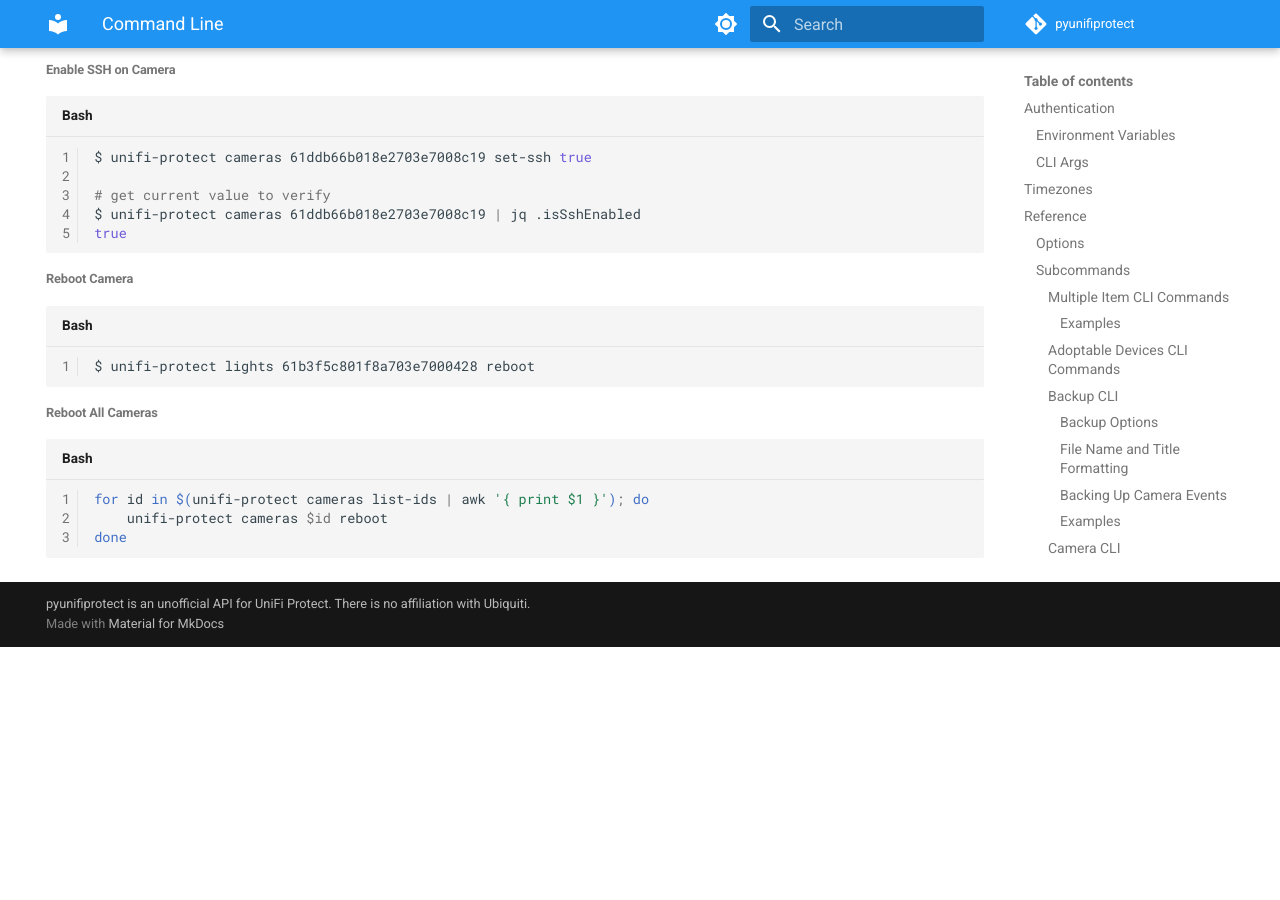
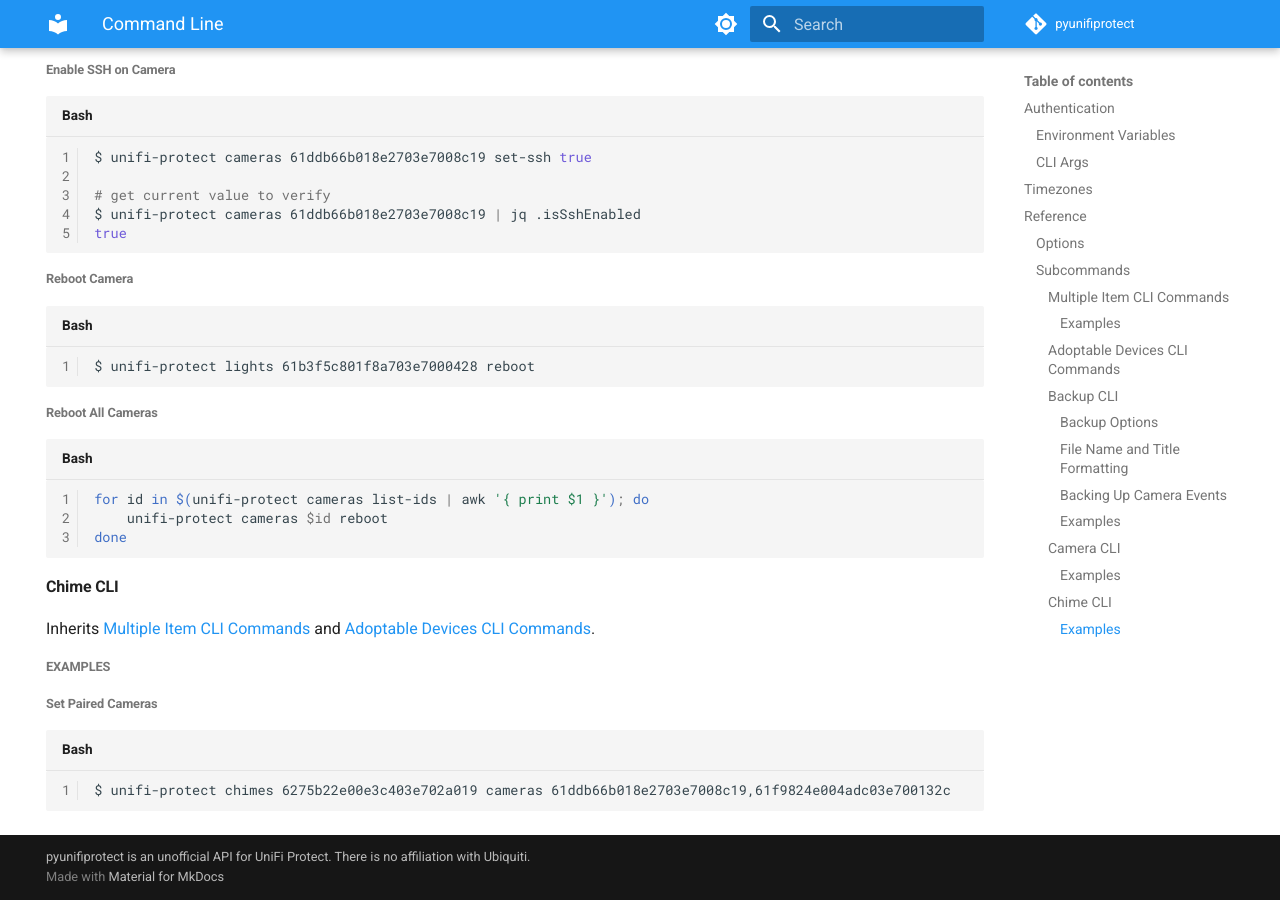
Before and after one commit to uilibs/uiprotect, an MkDocs documentation site: the page built from docs/cli.md, in a window 1280 px wide and 900 px high, scrolled down 10770 px. Built offline with MkDocs 1.6.1 and Material for MkDocs 9.7.7, drawn with Linux system fonts in a browser that asks for light colours; emoji names are drawn with the system emoji font; comment, search, counter and statistics services are not loaded; the version menu is left out; before the commit the page ends 11417 px from its top, so only the background shows below that.

Commit message:
Adds example for pairing multiple cameras to chime

````diff
--- a/docs/cli.md
+++ b/docs/cli.md
@@ -385,3 +385,15 @@
     unifi-protect cameras $id reboot
 done
 ```
+
+#### Chime CLI
+
+Inherits [Multiple Item CLI Commands](#multiple-item-cli-commands) and [Adoptable Devices CLI Commands](#adoptable-devices-cli-commands).
+
+##### Examples
+
+###### Set Paired Cameras
+
+```bash
+$ unifi-protect chimes 6275b22e00e3c403e702a019 cameras 61ddb66b018e2703e7008c19,61f9824e004adc03e700132c
+```
````
